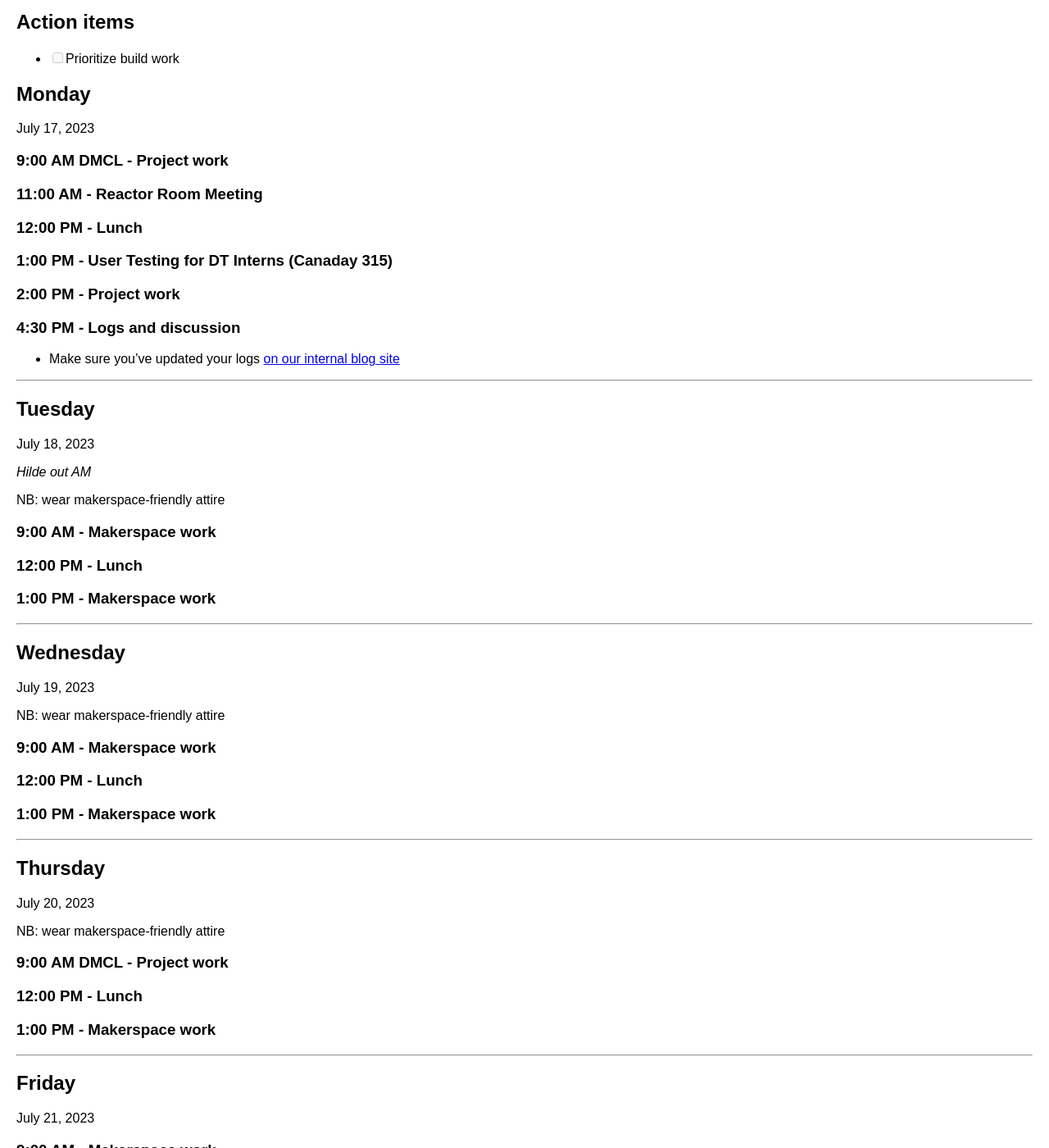
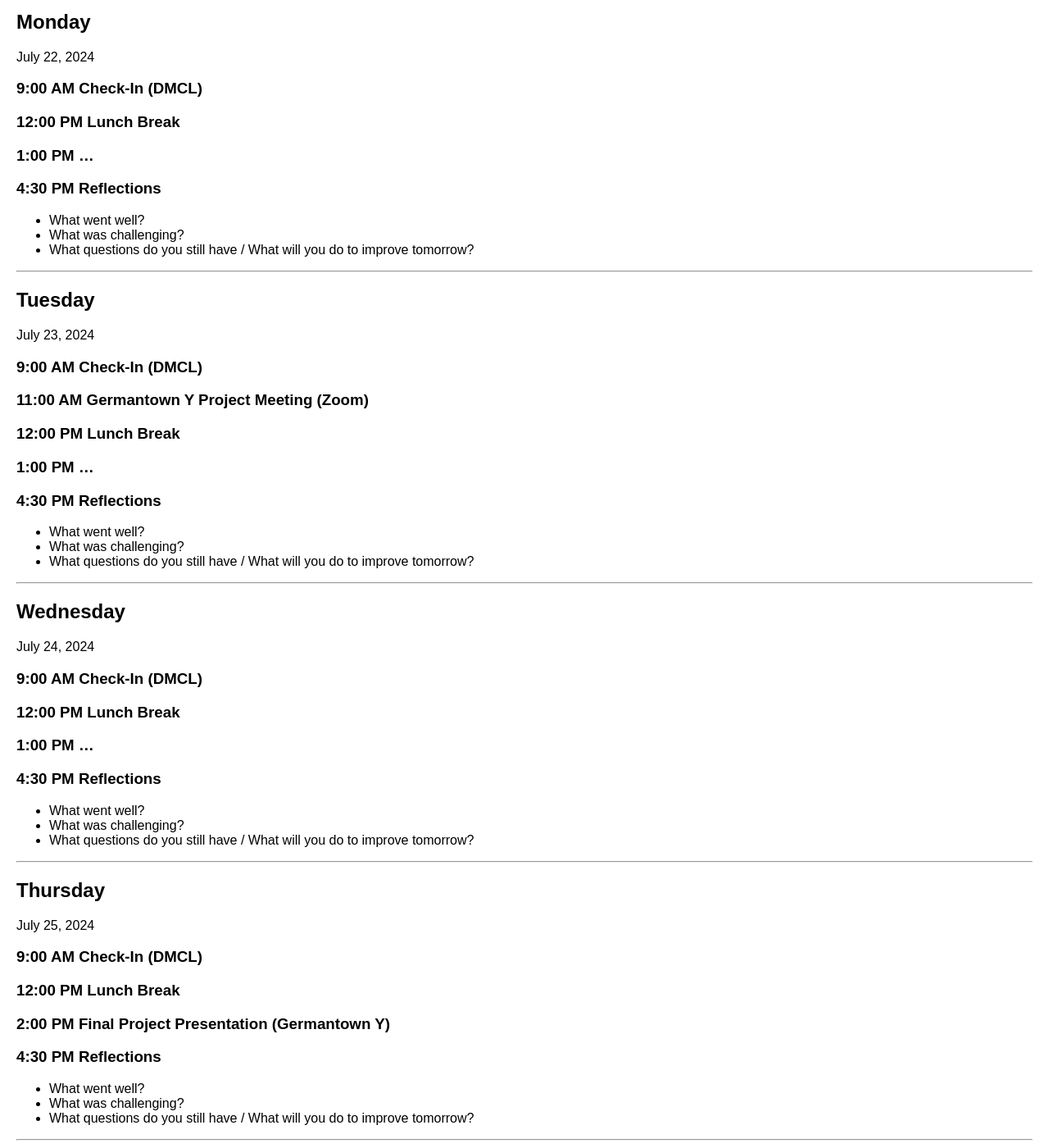
Before and after one commit to digbmc/dssf-syll, a Jekyll site: the page built from _weeks/08-final.md, in a window 1280 px wide and 1400 px high, scrolled down 262 px. Shown: the whole window at 82% size. Built offline with Jekyll 4.4.1, drawn with Linux system fonts in a browser that asks for light colours; some of the changed text lies outside the part shown.

Commit message:
Update 08-final.md

```diff
--- a/_weeks/08-final.md
+++ b/_weeks/08-final.md
@@ -5,81 +5,84 @@
 public: true
 ---
 
-## Action items
+## Monday
+July 22, 2024
 
-- [ ] Prioritize build work
+### 9:00 AM Check-In (DMCL)
 
-## Monday
+### 12:00 PM Lunch Break
 
-July 17, 2023
+### 1:00 PM ...
 
-### 9:00 AM DMCL - Project work
-
-### 11:00 AM - Reactor Room Meeting
-
-### 12:00 PM - Lunch
-
-### 1:00 PM - User Testing for DT Interns (Canaday 315)
-
-### 2:00 PM - Project work
-
-### 4:30 PM - Logs and discussion
-- Make sure you've updated your logs [on our internal blog site](https://github.com/Bryn-Mawr-College/dssf-2023)
+### 4:30 PM Reflections
+- What went well?
+- What was challenging?
+- What questions do you still have / What will you do to improve tomorrow?
 
 ---
 
 ## Tuesday
+July 23, 2024
 
-July 18, 2023
+### 9:00 AM Check-In (DMCL)
 
-_Hilde out AM_
+### 11:00 AM Germantown Y Project Meeting (Zoom)
 
-NB: wear makerspace-friendly attire
+### 12:00 PM Lunch Break
 
-### 9:00 AM - Makerspace work
+### 1:00 PM ...
 
-### 12:00 PM - Lunch
-
-### 1:00 PM - Makerspace work
+### 4:30 PM Reflections
+- What went well?
+- What was challenging?
+- What questions do you still have / What will you do to improve tomorrow?
 
 ---
 
 ## Wednesday
+July 24, 2024
 
-July 19, 2023
+### 9:00 AM Check-In (DMCL)
 
-NB: wear makerspace-friendly attire
+### 12:00 PM Lunch Break
 
-### 9:00 AM - Makerspace work
+### 1:00 PM ...
 
-### 12:00 PM - Lunch
-
-### 1:00 PM - Makerspace work
+### 4:30 PM Reflections
+- What went well?
+- What was challenging?
+- What questions do you still have / What will you do to improve tomorrow?
 
 ---
 
 ## Thursday
+July 25, 2024
 
-July 20, 2023
+### 9:00 AM Check-In (DMCL)
 
-NB: wear makerspace-friendly attire
+### 12:00 PM Lunch Break
 
-### 9:00 AM DMCL - Project work
+### 2:00 PM Final Project Presentation (Germantown Y)
 
-### 12:00 PM - Lunch
-
-### 1:00 PM - Makerspace work
+### 4:30 PM Reflections
+- What went well?
+- What was challenging?
+- What questions do you still have / What will you do to improve tomorrow?
 
 ---
 
 ## Friday
+July 26, 2024
 
-July 21, 2023
+### 9:00 AM Check-In (DMCL)
 
-### 9:00 AM - Makerspace work
+### 12:00 PM Lunch Break
 
-### 12:00 PM - Lunch
+### 1:00 PM ...
 
-### 1:00 PM - Makerspace work
+### 4:30 PM Reflections & Weekly Forecast
+- What went well?
+- What was challenging?
+- What questions do you still have / What will you do to improve next week?
 
 [<<< Last week](07-testing.md)
```
